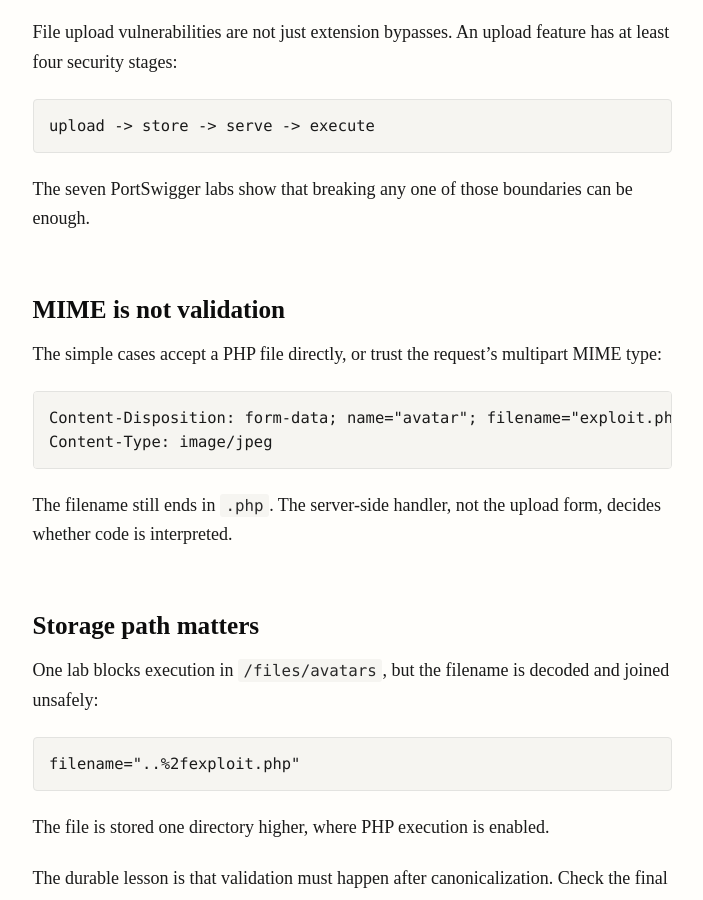
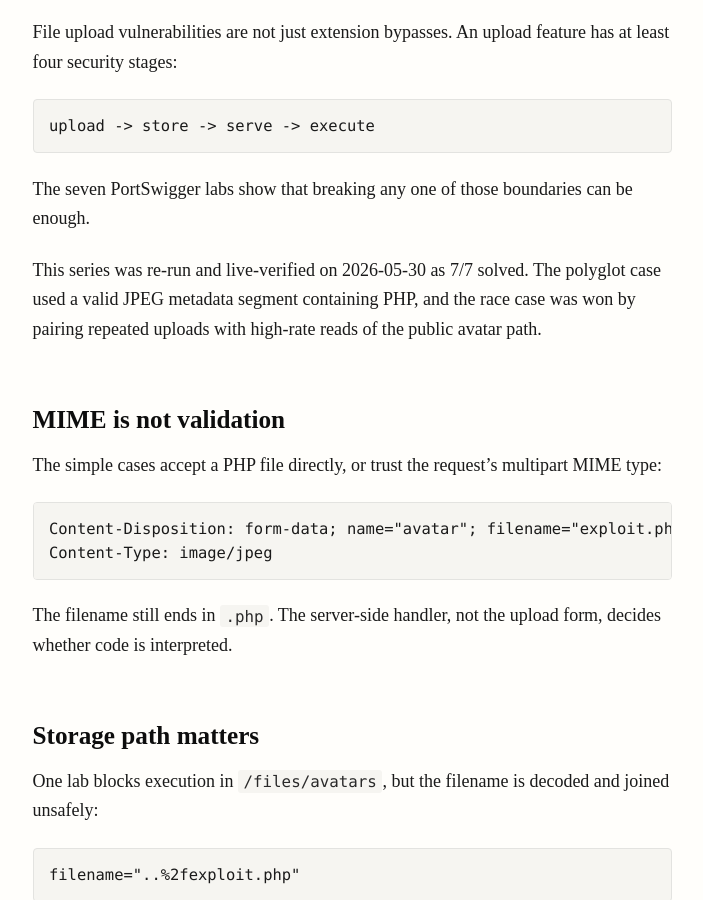
Before and after one commit to 1392081456/1392081456.github.io, a Jekyll site: the page built from _posts/2026-06-30-file-upload-is-a-four-stage-boundary.md, in a window 1280 px wide and 900 px high, scrolled down 390 px. Shown: the whole window, without its empty margins (288-991 px from the left). Built offline with Jekyll 4.4.1, drawn with Linux system fonts in a browser that asks for light colours.

Commit message:
Update completed PortSwigger methodology posts

````diff
--- a/_posts/2026-06-30-file-upload-is-a-four-stage-boundary.md
+++ b/_posts/2026-06-30-file-upload-is-a-four-stage-boundary.md
@@ -17,6 +17,11 @@ upload -> store -> serve -> execute
 ```
 
 The seven PortSwigger labs show that breaking any one of those boundaries can be enough.
+
+This series was re-run and live-verified on 2026-05-30 as 7/7 solved. The
+polyglot case used a valid JPEG metadata segment containing PHP, and the race
+case was won by pairing repeated uploads with high-rate reads of the public
+avatar path.
 
 ## MIME is not validation
 
````
Also changed, not shown: _posts/2026-06-25-deserialization-restores-code-paths.md (+2 -0 lines), _posts/2026-06-26-information-leaks-are-missing-exploit-parameters.md (+2 -0 lines), _posts/2026-06-27-business-logic-bugs-are-broken-invariants.md (+4 -0 lines), _posts/2026-06-29-oauth-security-is-binding.md (+4 -0 lines), _posts/2026-07-01-jwt-security-is-verification-policy.md (+5 -0 lines).
